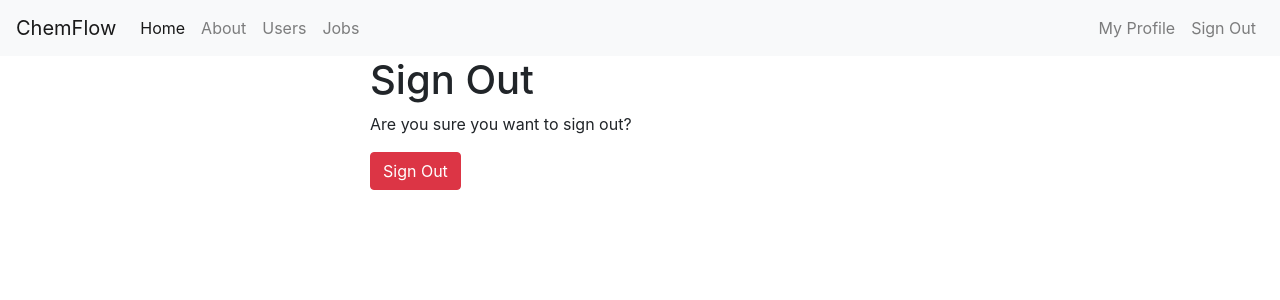
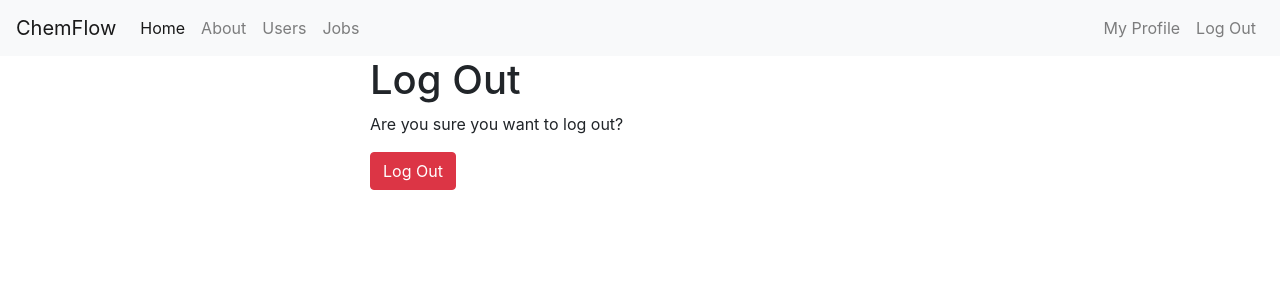
Before and after one commit to donadef/django-test, a Django app: page /accounts/logout/ in a window 1280 px wide. Shown: the top 300 px of the page. Run offline with Django 3.2, Linux system fonts and the light colour scheme; the visitor is signed in with stand-in values (Sample User, id 1); parts of the project's set-up code (start-up, migrations or seed data) failed here and were passed over; some libraries are stand-ins or nearby versions.

Commit message:
sign out -> log out

```diff
--- a/chemflow/templates/account/logout.html
+++ b/chemflow/templates/account/logout.html
@@ -2,19 +2,19 @@
 
 {% load i18n %}
 
-{% block head_title %}{% trans "Sign Out" %}{% endblock %}
+{% block head_title %}{% trans "Log Out" %}{% endblock %}
 
 {% block inner %}
-<h1>{% trans "Sign Out" %}</h1>
+<h1>{% trans "Log Out" %}</h1>
 
-<p>{% trans 'Are you sure you want to sign out?' %}</p>
+<p>{% trans 'Are you sure you want to log out?' %}</p>
 
 <form method="post" action="{% url 'account_logout' %}">
   {% csrf_token %}
   {% if redirect_field_value %}
   <input type="hidden" name="{{ redirect_field_name }}" value="{{ redirect_field_value }}"/>
   {% endif %}
-  <button class="btn btn-danger" type="submit">{% trans 'Sign Out' %}</button>
+  <button class="btn btn-danger" type="submit">{% trans 'Log Out' %}</button>
 </form>
 
 
--- a/chemflow/templates/base.html
+++ b/chemflow/templates/base.html
@@ -82,7 +82,7 @@
               </li>
               <li class="nav-item nav-right">
                 {# URL provided by django-allauth/account/urls.py #}
-                <a class="nav-link" href="{% url 'account_logout' %}">{% trans "Sign Out" %}</a>
+                <a class="nav-link" href="{% url 'account_logout' %}">{% trans "Log Out" %}</a>
               </li>
             {% else %}
               <li class="nav-item nav-right">
```
